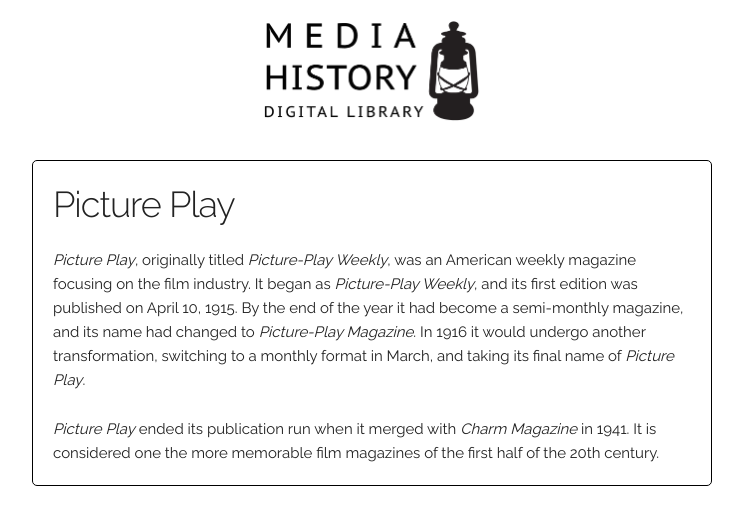
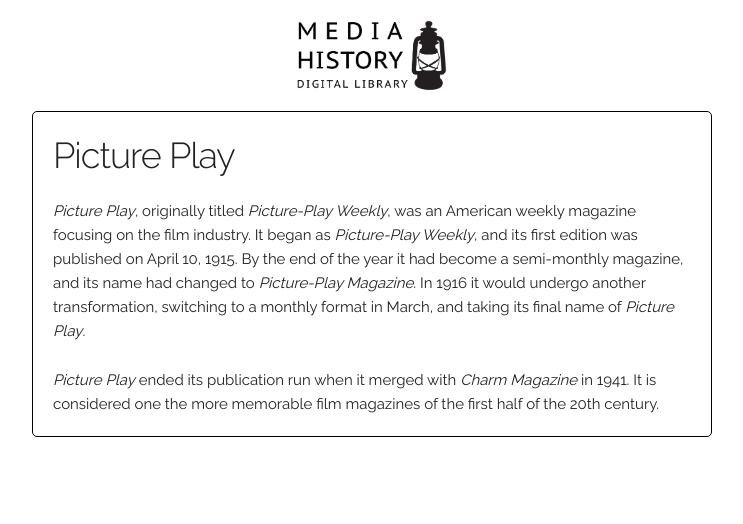
Before and after one commit to kfrn/mhdl-magissues, a React (Create React App) app: page / in a window 1280 px wide. Shown: the top 524 px of the page, without its empty margins (268-1011 px from the left). Built offline with nearby package versions, Linux system fonts and the light colour scheme.

Commit message:
Size header image; organize CSS

```diff
--- a/public/main.css
+++ b/public/main.css
@@ -1,6 +1,29 @@
+/* BASICS */
+
 .App {
   max-width: 100%;
 }
+
+p {
+  font-size: 0.9em;
+}
+
+p:last-child {
+  margin-bottom: 0;
+}
+
+/* HEADER */
+
+.header {
+  background-image: url('./images/mhdl_logo.png');
+  background-repeat: no-repeat;
+  background-size: 100% auto;
+  margin: 2rem auto 0;
+  width: 150px;
+  height: 71px;
+}
+
+/* MAGAZINE INFO */
 
 .magazine-title {
   font-style: italic;
@@ -15,23 +38,14 @@
   padding: 2rem;
 }
 
-.header {
-  background-image: url('./images/mhdl_logo.png');
-  background-repeat: no-repeat;
-  background-size: 100% auto;
-  margin: 2rem auto 0;
-  max-width: 30%;
-  height: 120px;
-}
-
-p:last-child {
-  margin-bottom: 0;
-}
+/* MEDIA QUERIES */
 
 @media only screen and (min-width: 720px) {
   .App {
     max-width: 720px;
     margin: auto;
   }
-
+  p {
+    font-size: 1em;
+  }
 }
```
